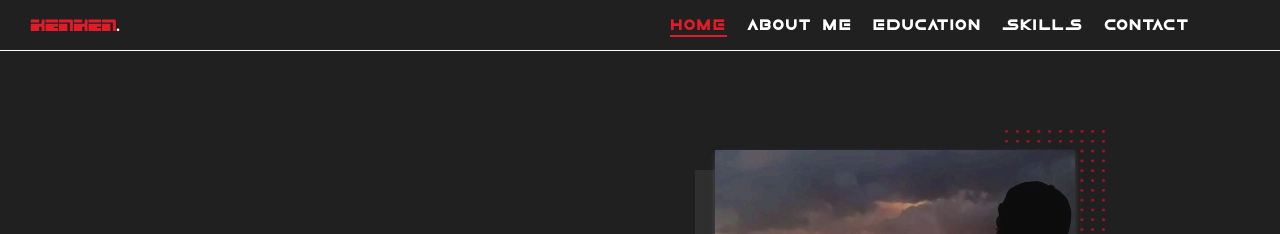
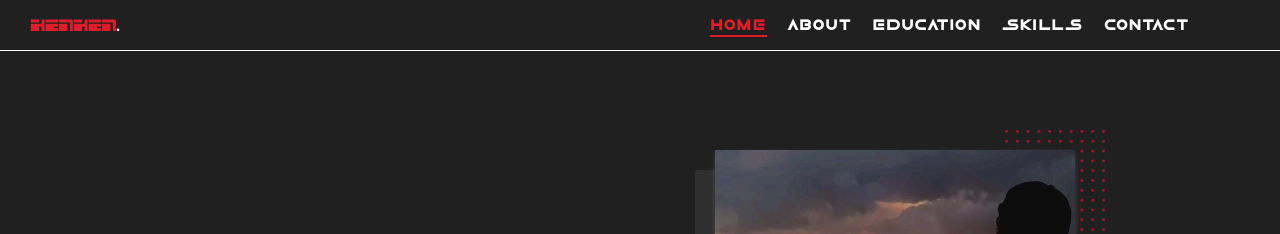
Before and after one commit to kitenebie/ken03, a plain HTML site: page index.html in a window 1280 px wide. Shown: the top 234 px of the page. Drawn offline with nearby package versions, Linux system fonts and the light colour scheme.

Commit message:
Update index.html

```diff
--- a/index.html
+++ b/index.html
@@ -14,7 +14,7 @@
         </div>
         <div class="options">
             <li><a class="xyz1" id="homepage" data-scroll="HomePage">HOME</a></li>
-            <li><a class="xyz1" id="aboutpage" data-scroll="AboutMePage">ABOUT ME</a></li>
+            <li><a class="xyz1" id="aboutpage" data-scroll="AboutMePage">ABOUT</a></li>
             <li><a class="xyz1" id="educ" data-scroll="EducationPage">EDUCATION</a></li>
             <li><a class="xyz1" id="skills" data-scroll="SkillsPage">SKILLS</a></li>
             <li><a class="xyz1" id="contact" data-scroll="ContactPage">CONTACT</a></li>
```
